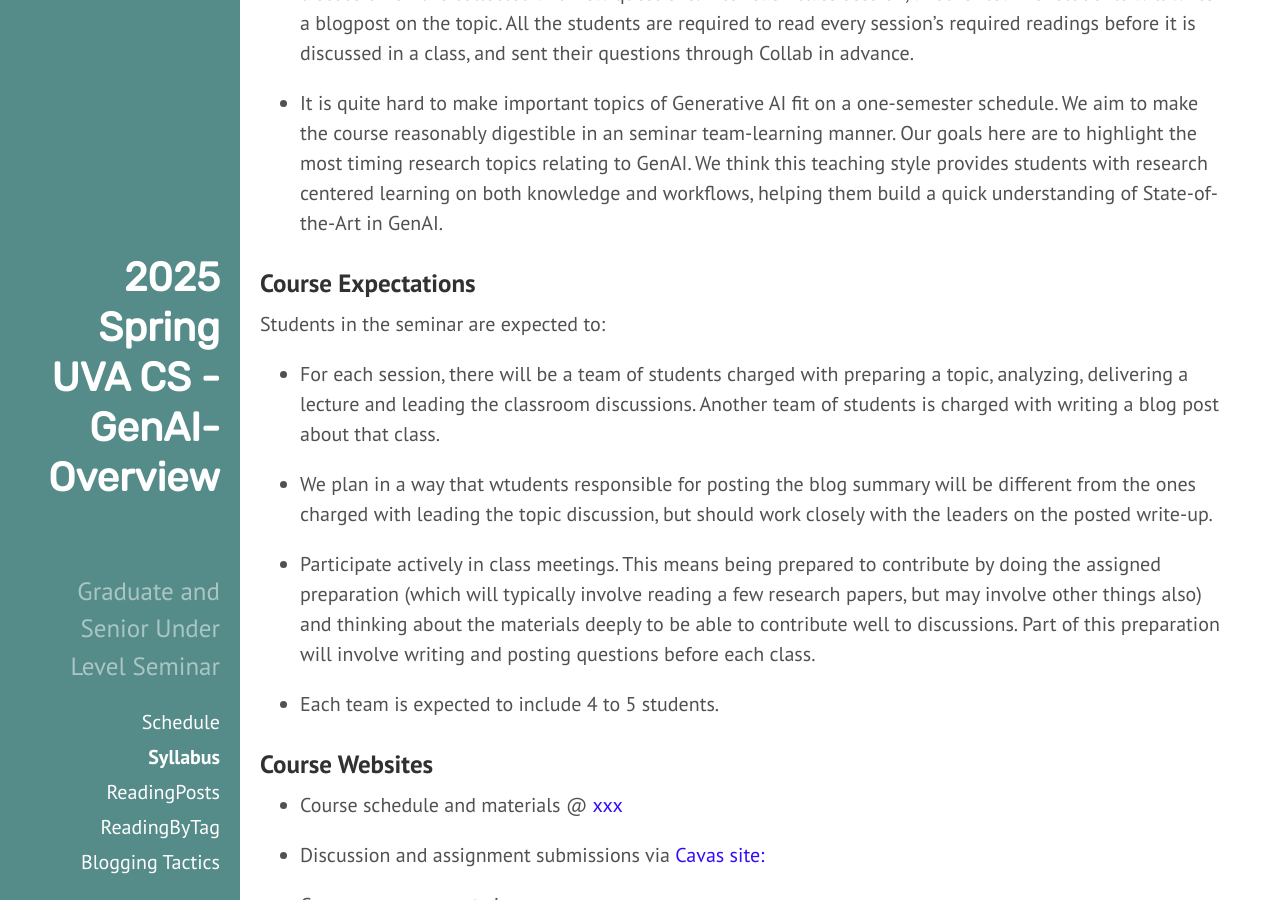
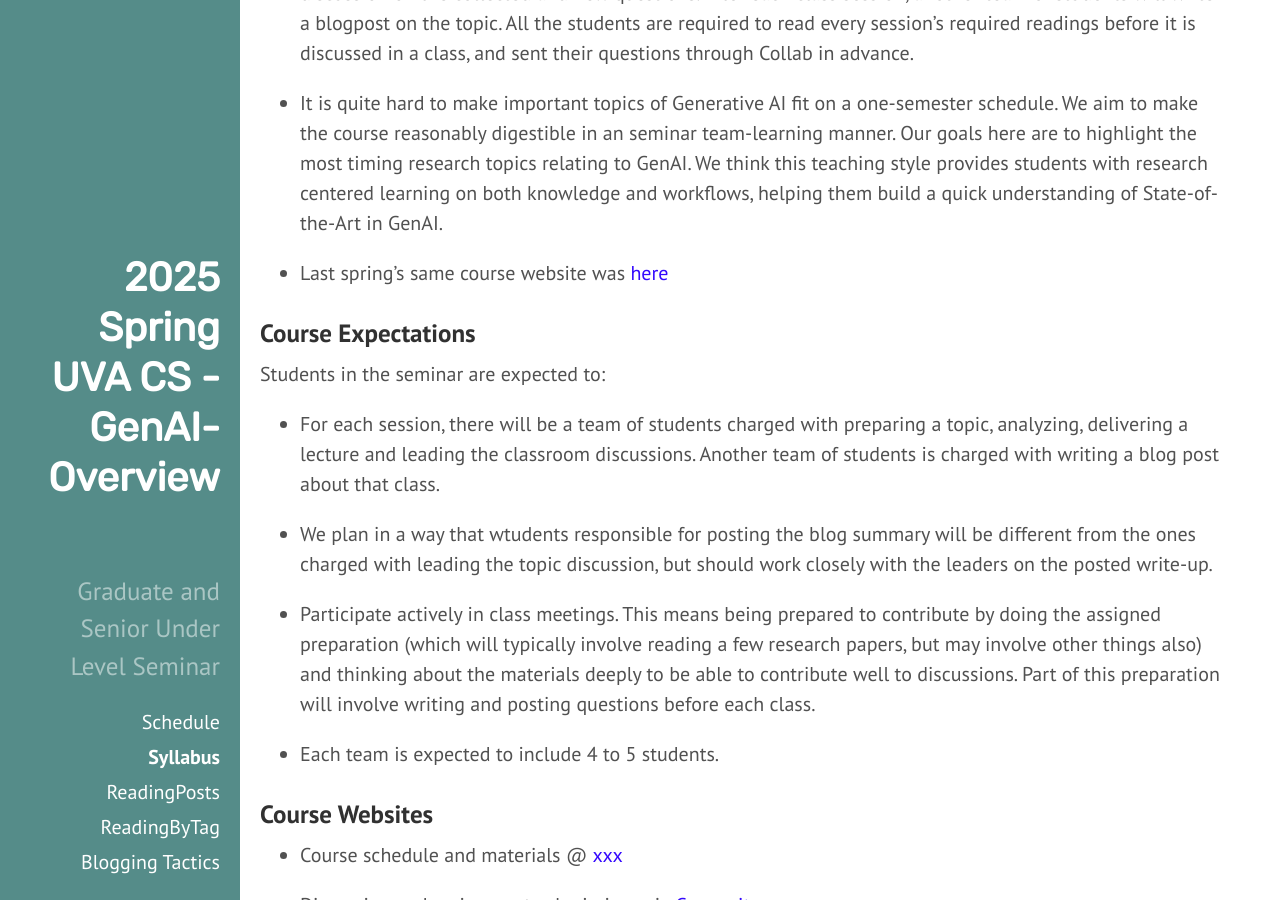
Before and after one commit to qiyanjun/2025sp-GenAI-overview, a Jekyll site: the page built from About.md, in a window 1280 px wide and 900 px high, scrolled down 546 px. Built offline with Jekyll 4.4.1, drawn with Linux system fonts in a browser that asks for light colours.

Commit message:
Update About.md

```diff
--- a/About.md
+++ b/About.md
@@ -25,6 +25,7 @@ desc: "Information for 2025 Spring UVa CS -GenAI-Overview"
 
 + It is quite hard to make important topics of Generative AI fit on a one-semester schedule.  We aim to make the course reasonably digestible in an seminar team-learning manner. Our goals here are to highlight the most timing research topics relating to GenAI. We think this teaching style provides students with research centered learning on both knowledge and workflows, helping them build a quick understanding of State-of-the-Art in GenAI.
 
++ Last spring's same course website was [here](https://qiyanjun.github.io/2024sp-GenAI-Risk-Benefits/)
 
 
 
```
